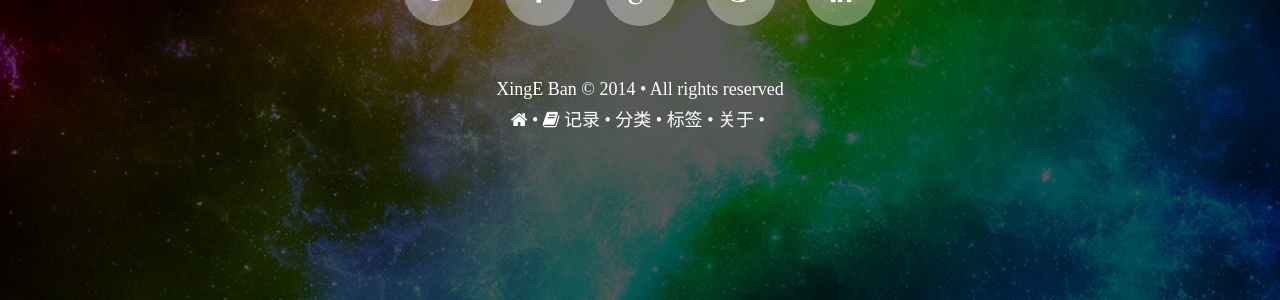
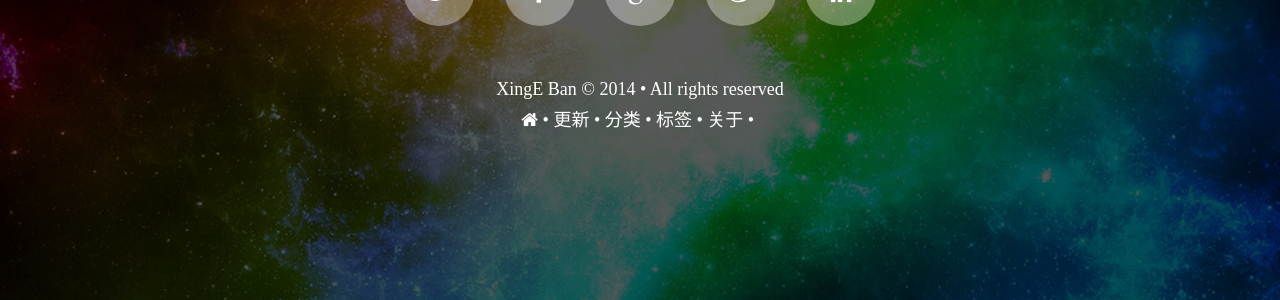
Before and after one commit to Boukyaku/Westside, a Jekyll site: the page built from xinge-ban.md, in a window 1280 px wide and 900 px high, scrolled down 1531 px. Shown: the part 587-887 px from the top of the window. Built offline with Jekyll 4.4.1, drawn with Linux system fonts in a browser that asks for light colours; nearby versions of some CDN libraries; comment, search, counter and statistics services are not loaded.

Commit message:
bug fixes 1.4.2.2.2

```diff
--- a/_config.yml
+++ b/_config.yml
@@ -54,14 +54,14 @@ links:
     url: /
     external: false
     icon: home
-  - title: <i class="icon-book"></i> 记录
+  - title: 更新
     url: /documentation
   - title: 分类
     url: /categories
   - title: 标签
     url: /tags
   - title: 关于
-    url: /XingEBan
+    url: /xinge-ban
 
 # http://en.wikipedia.org/wiki/List_of_tz_database_time_zones
 timezone:    Asia/Shanghai
```
Also changed, not shown: documentation.md (+1 -2 lines), xinge-ban.md (renamed from XingEBan.md).
